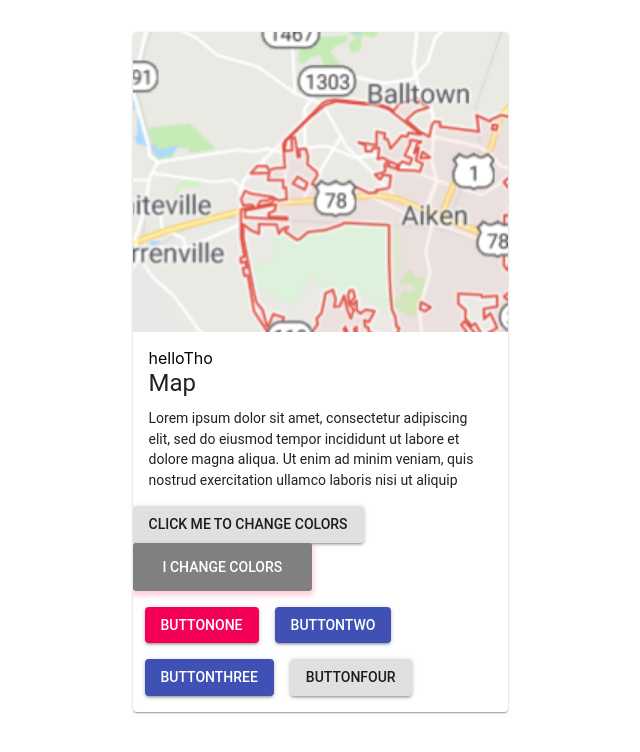
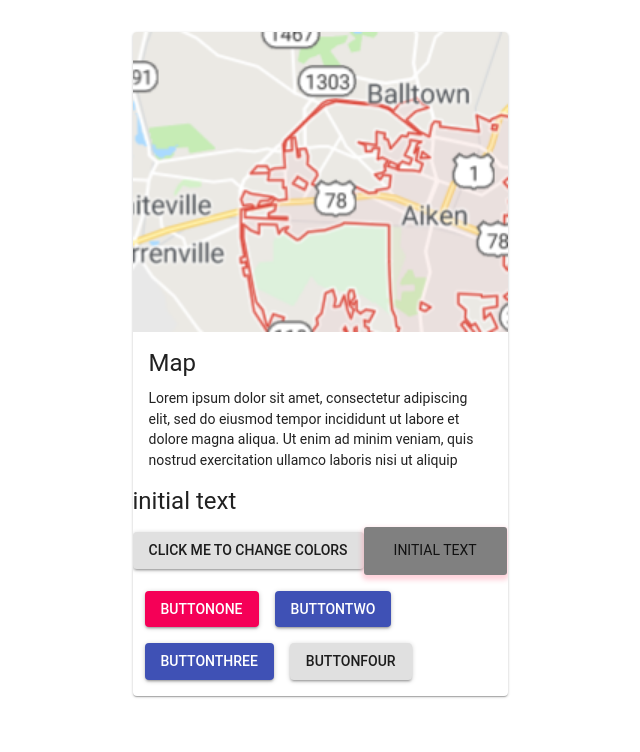
Before and after one commit to hmbeale/gui_test, a React (Create React App) app: page / in a window 1280 px wide. Shown: the top 752 px of the page, without its empty margins (320-960 px from the left). Built offline with nearby package versions, Linux system fonts and the light colour scheme.

Commit message:
refactoring to be more react-ive

```diff
--- a/src/App.js
+++ b/src/App.js
@@ -2,9 +2,24 @@ import React from "react";
 import GUI from "./components/gui.js";
 
 class App extends React.Component {
+
+  constructor(props) {
+    super(props);
+    this.state = {fancyText: 'fancyText'};
+  }
+
+  handleClick() {
+    this.setState({fancyText: 'alternative fancy text'});
+  }
+
   render() {
+    const fancyText = this.state.fancyText;
+
     return (
-      <GUI />
+      <GUI
+        fancyText = {fancyText}
+        handleClick={this.handleClick}
+        />
     )
   }
 }
--- a/src/components/overrideTest.js
+++ b/src/components/dynamicClassName.js
@@ -3,6 +3,8 @@ import PropTypes from 'prop-types';
 import classNames from 'classnames';
 import { withStyles } from '@material-ui/core/styles';
 import Button from '@material-ui/core/Button';
+import MyCardContent from './myCardContent';
+import Typography from '@material-ui/core/Typography';
 
 const styles = {
   button: {
@@ -23,20 +25,22 @@ const styles = {
 class DynamicClassName extends React.Component {
   state = {
     color: 'default',
+    text: 'initial text'
   };
 
   handleClick = event => {
-    this.setState({ color: this.state.color === 'green' ? 'grey' : 'green' });
+    this.setState({ text: this.state.text === 'anotherSampleText' ? 'sampleText' : 'anotherSampleText',
+      color: this.state.color === 'green' ? 'grey' : 'green' });
   };
 
   render() {
     const { classes } = this.props;
     return (
       <React.Fragment>
-      <Button
-        variant="contained"
-        onClick={this.handleClick}
-      >
+        <Typography gutterBottom variant="h5" component="h2">
+          {this.state.text}
+        </Typography>
+      <Button variant="contained" onClick={this.handleClick}>
         click me to change colors
       </Button>
         <Button
@@ -44,7 +48,10 @@ class DynamicClassName extends React.Component {
             [classes.altButton]: this.state.color === 'green',
           })}
         >
-          {'I change colors'}
+        <Typography component="p">
+          {this.state.text}
+        </Typography>
+
         </Button>
       </React.Fragment>
     );
--- a/src/components/gui.js
+++ b/src/components/gui.js
@@ -5,7 +5,7 @@ import Card from '@material-ui/core/Card';
 import MyCardMedia from './myCardMedia';
 import MyCardContent from './myCardContent.js';
 import MyCardActions from './myCardActions.js';
-import DynamicClassName from './overrideTest.js';
+import DynamicClassName from './dynamicClassName.js';
 
 const styles = theme => ({
   layout: {
@@ -26,19 +26,36 @@ const styles = theme => ({
   }
 });
 
-function GUI(props) {
-  const { classes } = props;
+class GUI extends React.Component {
+  constructor(props) {
+    super(props);
+    this.handleClick = this.handleClick.bind(this);
+  }
 
+  handleClick(e) {
+    this.props.handleClick(e.target.value);
+  }
+
+  render() {
+    const fancyText = this.props.fancyText;
+    const { classes } = this.props;
     return (
       <Card className={classes.card}>
         <MyCardMedia />
         <MyCardContent />
-      <DynamicClassName />
+        <DynamicClassName
+          fancyText = {fancyText}
+          handleClick={this.handleClick}/>
         <MyCardActions />
       </Card>
-
     );
   }
+}
+
+
+
+
+
 
 GUI.propTypes = {
   classes: PropTypes.object.isRequired,
--- a/src/components/myCardContent.js
+++ b/src/components/myCardContent.js
@@ -10,13 +10,10 @@ const styles = theme => ({
   }
 });
 
-let hello = 'helloTho';
-
 function MyCardContent(props) {
 
   return (
     <CardContent>
-      {hello}
       <Typography gutterBottom variant="h5" component="h2">
         Map
       </Typography>
```
Lines whose indentation alone changed are shown as unchanged.
